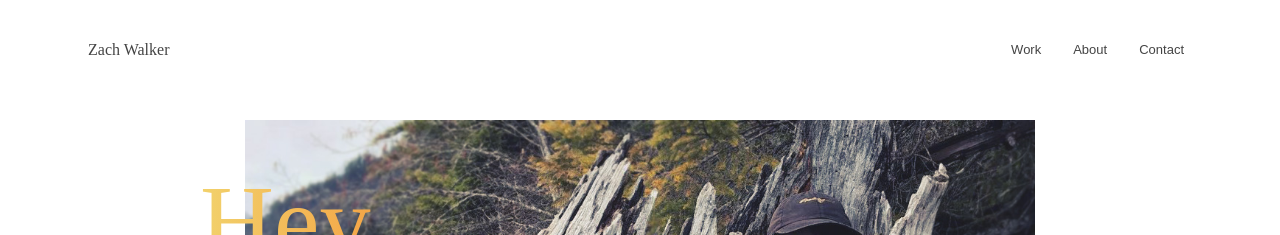
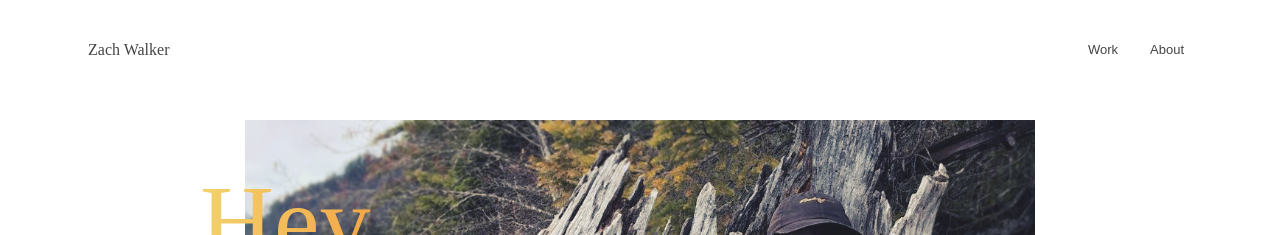
Before and after one commit to zwalkerdesign/zwalkerdesign.github.io, a Jekyll site: the page about-me.html, which Jekyll copies as it is, in a window 1280 px wide. Shown: the top 235 px of the page. Built offline with Jekyll 4.4.1, drawn with Linux system fonts in a browser that asks for light colours; nearby versions of some CDN libraries; some web fonts are replaced.

Commit message:
Update about-me.html

```diff
--- a/about-me.html
+++ b/about-me.html
@@ -27,7 +27,6 @@
   <div class="overlay-content">
     <a href="https://zwalker.myportfolio.com/projects">Work</a>
    	<a href="/about-me.html">About</a>
-    <a href="/contact.html">Contact</a>
   </div>
 </div>
 
@@ -39,9 +38,6 @@
       </li>
       <li class="nav-item ml-auto">
         <a class="nav-link" href="/about-me.html">About</a>
-      </li>
-      <li class="nav-item ml-auto">
-        <a class="nav-link" href="/contact.html">Contact</a>
       </li>
     </ul>
   </div>
```
